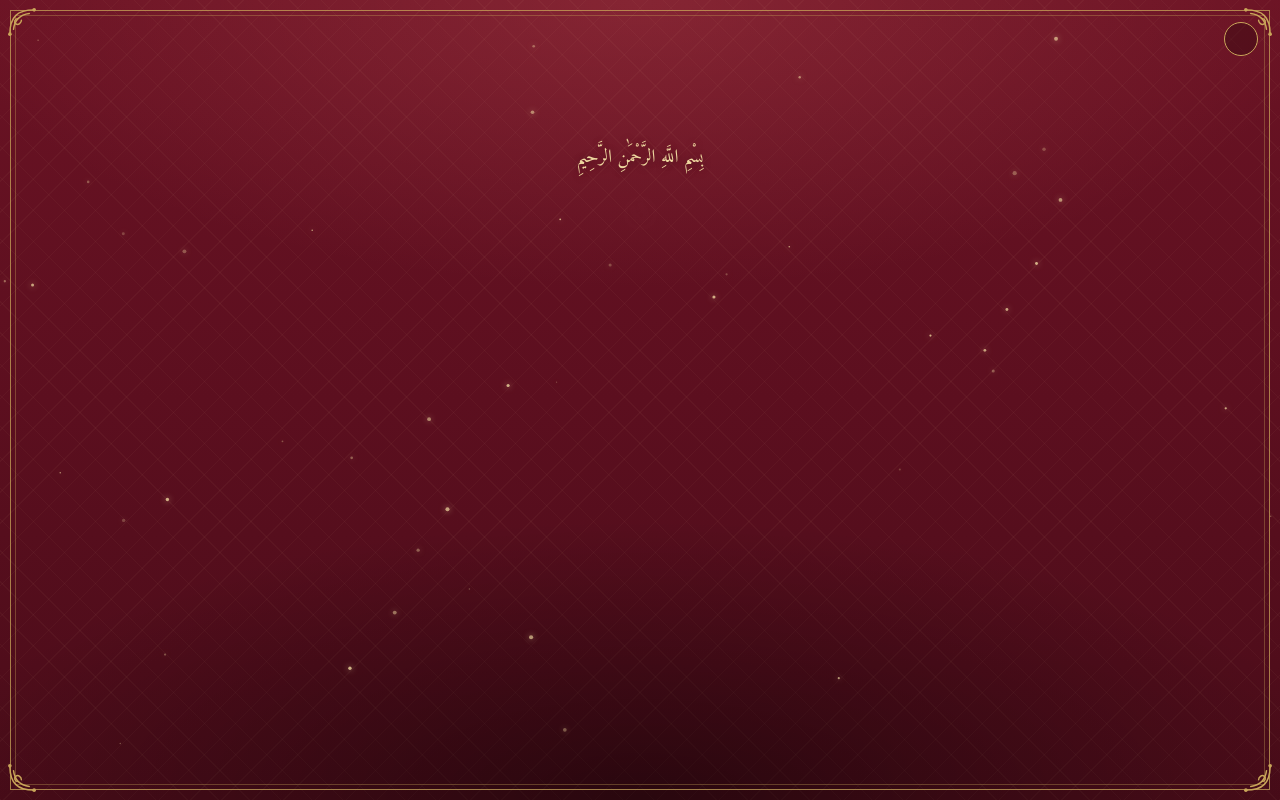
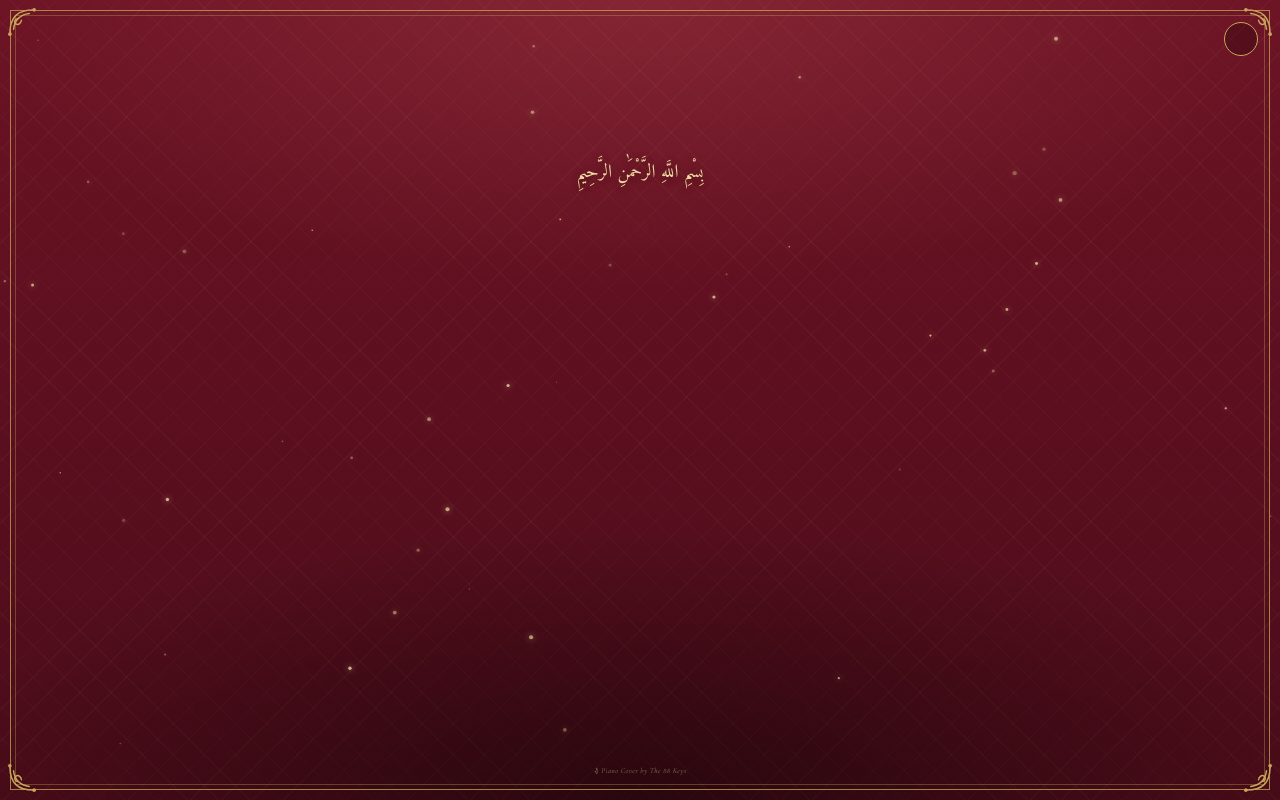
Before and after one commit to uvais-png/uvais-hanna-reception, a plain HTML site: page index.html in a window 1280 px wide. Both pictures are taken after a click on the button 640 px from the left and 400 px from the top of the page. Drawn offline with nearby package versions, Linux system fonts and the light colour scheme.

Commit message:
Small music credit at the bottom, same as Hanna's
Co-Authored-By: Claude Opus 5.5 <noreply@anthropic.com>

```diff
--- a/index.html
+++ b/index.html
@@ -864,6 +864,9 @@
   .sound svg { width: 16px; height: 16px; }
   .sound .bars { height: 11px; } .sound .bars i { width: 2px; }
   .credit { margin: 2px 0 0; font-family: var(--font-serif); font-style: italic; font-size: clamp(10.5px, 1.4vh, 12px); letter-spacing: .04em; color: rgba(239,217,160,.7); }
+  /* music credit: small, pinned near the bottom border */
+  #scene-card .credit { position: absolute; left: 0; right: 0; bottom: calc(24px + env(safe-area-inset-bottom, 0px)); margin: 0;
+    text-align: center; font-size: 7.5px; letter-spacing: .05em; color: rgba(239,217,160,.5); z-index: 1; pointer-events: none; }
 </style>
 
 </head>
@@ -928,6 +931,7 @@
   <!-- Scene 2: the photobooth card -->
   <section class="scene" id="scene-card" hidden aria-label="Wedding reception invitation">
     <canvas class="sparkles" id="sparkles" aria-hidden="true"></canvas>
+    <p class="credit">&#9835; Piano Cover by The 88 Keys</p>
     <div class="royal" aria-hidden="true">
       <svg class="c1"><use href="#corner"/></svg>
       <svg class="c2"><use href="#corner"/></svg>
@@ -978,7 +982,6 @@
             Add to Calendar
           </a>
         </div>
-        <p class="credit">&#9835; Piano Cover by The 88 Keys</p>
       </div>
     </div>
   </section>
```
